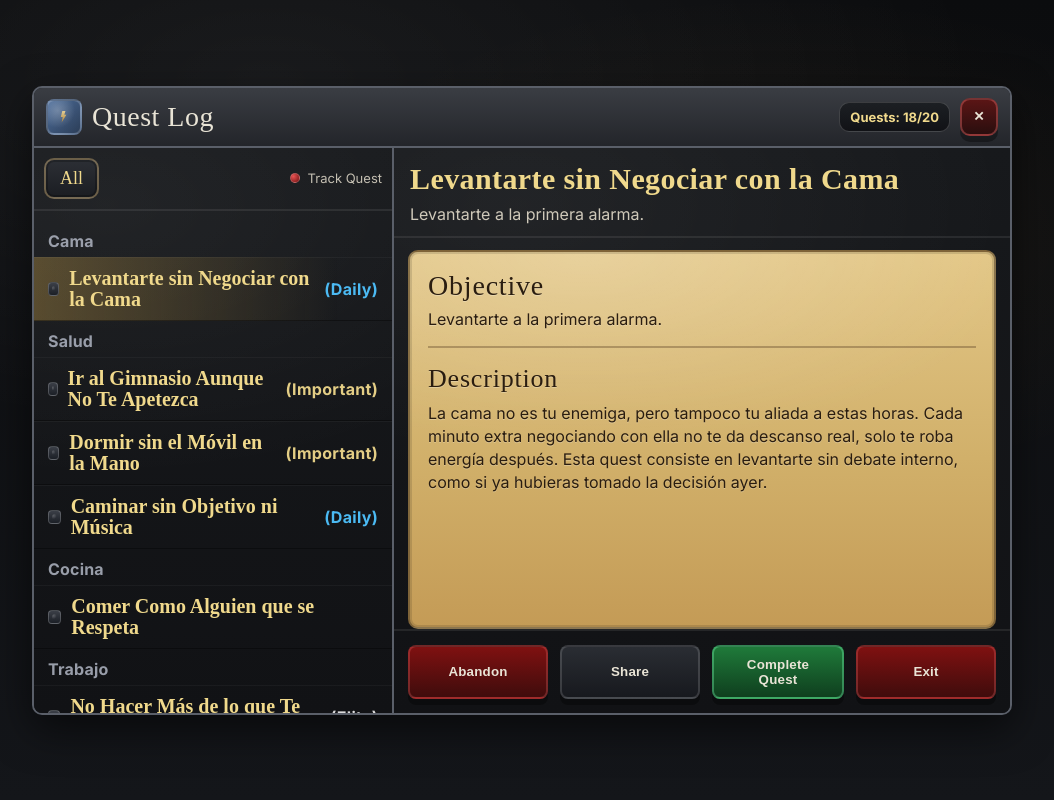
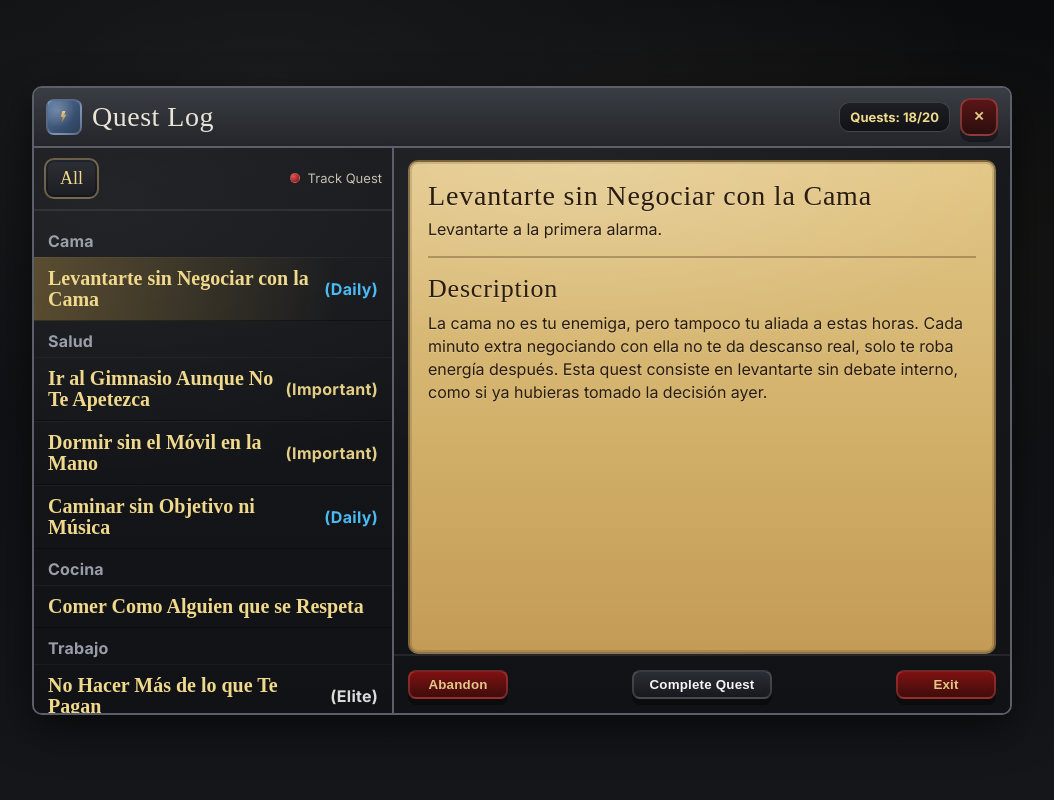
Before and after one commit to edugarsan/FunctionPlanner, a plain HTML site: page quests.html in a window 1280 px wide. Shown: the whole page, without its empty margins (118-1172 px from the left). Drawn offline with Linux system fonts and the light colour scheme; a web font is replaced by a local one.

Commit message:
Add files via upload

```diff
--- a/css/styles-quests.css
+++ b/css/styles-quests.css
@@ -103,9 +103,9 @@
   .btn{
     border: 2px solid rgba(255,255,255,.14);
     border-radius: 8px;
-    padding: 10px 14px;
+    padding: 5px 14px;
     background: linear-gradient(#2b2e34,#1c1e23);
-    color: var(--text);
+    color: var(--parchment1);
     cursor:pointer;
     font-weight:700;
     letter-spacing:.2px;
@@ -333,11 +333,12 @@
   .btn--red{
     background: linear-gradient(#7f1111,#3f0c0c);
     border-color: rgba(255,120,120,.25);
-    min-width: 140px;
+    min-width: 100px;
   }
   .btn--dark{
     background: linear-gradient(#2a2d33,#17191e);
     min-width: 140px;
+    color: whitesmoke;
   }
 
   .btn--green{
--- a/js/app-quests.js
+++ b/js/app-quests.js
@@ -85,7 +85,7 @@ function renderList(){
       metaEl.className = `itemMeta ${meta.cls}`;
       metaEl.textContent = meta.text;
 
-      row.appendChild(bullet);
+      /*row.appendChild(bullet);*/
       row.appendChild(name);
       row.appendChild(metaEl);
 
--- a/quests.html
+++ b/quests.html
@@ -41,13 +41,13 @@
 
       <!-- Panel derecha: detalle -->
       <section class="panel panel--right" aria-label="Detalle del recordatorio">
-        <div class="detailTop">
-          <div class="detailTitleRow">
-            <h2 class="detailTitle" id="detailTitle">Selecciona un recordatorio</h2>
-            <span class="detailBadge" id="detailBadge" hidden></span>
+        <div class="detailTop" hidden>
+          <div class="detailTitleRow" hidden>
+            <h2 class="detailTitle" id="detailTitlee" hidden>Selecciona un recordatorio</h2>
+            <span class="detailBadge" id="detailBadge"></span>
           </div>
 
-          <p class="detailShort" id="detailShort">
+          <p class="detailShort" id="detailShort" hidden>
             Haz click en un item de la lista para ver el detalle.
           </p>
         </div>
@@ -55,7 +55,7 @@
         <div class="parchment">
           <div class="parchment__inner">
             <div class="objective">
-              <p class="objective__label">Objective</p>
+              <p class="objective__label" id="detailTitle">Objective</p>
               <p class="objective__text" id="objectiveText">—</p>
             </div>
 
@@ -68,8 +68,8 @@
 
         <footer class="actions">
           <button class="btn btn--red" id="btnAbandon">Abandon</button>
-          <button class="btn btn--dark" id="btnShare">Share</button>
-          <button class="btn btn--green" id="btnComplete">Complete Quest</button>
+          <!--<button class="btn btn--dark" id="btnShare">Share</button>-->
+          <button class="btn btn--dark" id="btnComplete">Complete Quest</button>
           <button class="btn btn--red" id="btnExit">Exit</button>
         </footer>
       </section>
```
